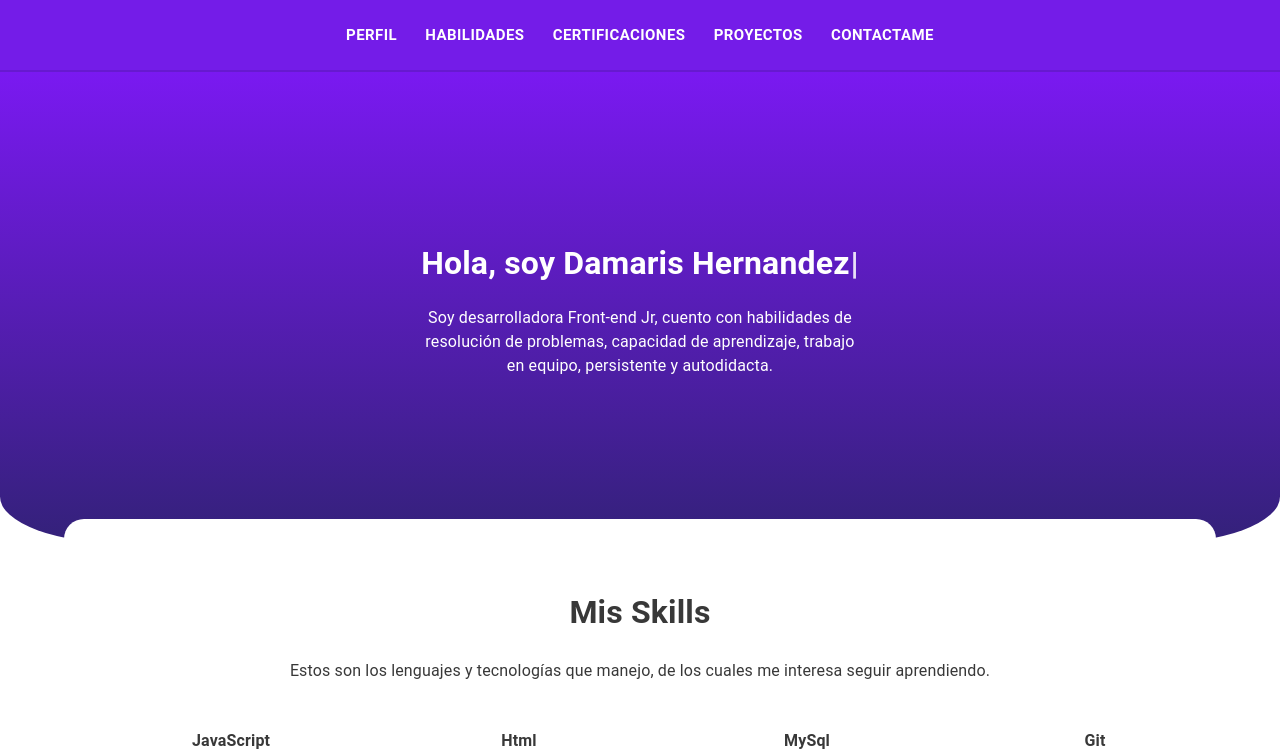
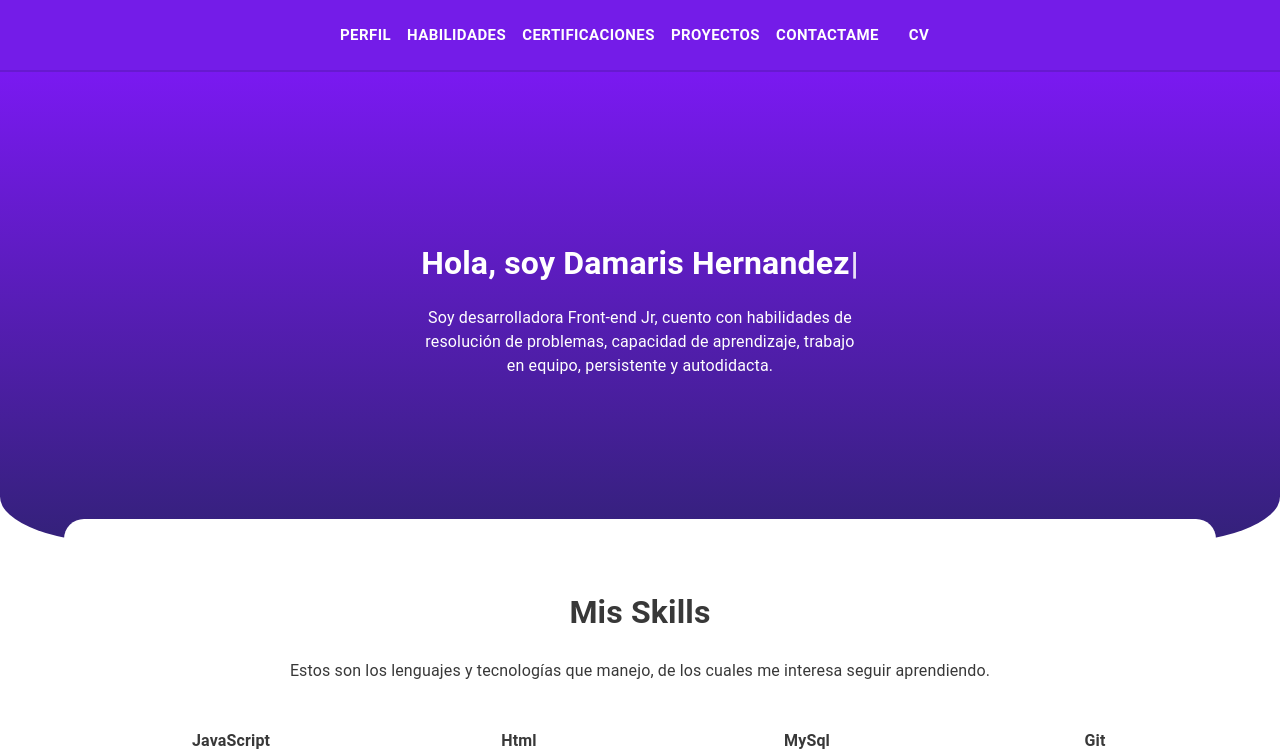
Before and after one commit to damarislh10/Portafolio_web_personal, a React (Create React App) app: page / in a window 1280 px wide. Shown: the top 756 px of the page. Built offline with nearby package versions, Linux system fonts and the light colour scheme; grey boxes are pictures that could not be loaded.

Commit message:
Responsive app

```diff
--- a/src/components/Navbar.js
+++ b/src/components/Navbar.js
@@ -24,6 +24,7 @@ import TipsAndUpdatesIcon from "@mui/icons-material/TipsAndUpdates";
 import WorkspacePremiumIcon from "@mui/icons-material/WorkspacePremium";
 import BuildIcon from "@mui/icons-material/Build";
 import ContactMailIcon from "@mui/icons-material/ContactMail";
+import InsertDriveFileIcon from "@mui/icons-material/InsertDriveFile";
 
 const drawerWidth = 240;
 
@@ -161,7 +162,7 @@ export const Navbar = ({ id }) => {
                 <List className="classesmenu">
                   {links.map(({ id, text, icon }, index) => (
                     <ListItem button key={index}>
-                      <ListItemIcon>{icon}</ListItemIcon>
+                      <ListItemIcon className="icon-menu">
                         <Link
                           className="link-menunav"
                           key={index}
@@ -172,10 +173,30 @@ export const Navbar = ({ id }) => {
                           offset={-70}
                         >
                           <ListItemText />
+                          <span className="text-link">{icon}</span>
+
                           {text}
                         </Link>
+                      </ListItemIcon>
                     </ListItem>
                   ))}
+                  <ListItem>
+                    <ListItemIcon className="icon-menu">
+                      <span className="text-link">
+                        <InsertDriveFileIcon />
+                      </span>
+
+                      <a
+                        href="https://drive.google.com/file/d/1Dtw_MW4KHd5dlp9OyOgtn2jm2mtxQ7Yb/view"
+                        target="_blank"
+                        rel="noreferrer"
+                        className="link-menunav link-cv"
+                      >
+                        <ListItemText />
+                        CV
+                      </a>
+                    </ListItemIcon>
+                  </ListItem>
                 </List>
               </Drawer>
             </Box>
@@ -210,6 +231,25 @@ export const Navbar = ({ id }) => {
                 </Link>
               </Button>
             ))}
+            <Button
+              className="buttonPages"
+              sx={{
+                my: 2,
+                color: "white",
+                display: "block",
+                fontWeight: "600",
+                fontSize: "15px",
+              }}
+            >
+              <a
+                className="cv-link"
+                href="https://drive.google.com/file/d/1Dtw_MW4KHd5dlp9OyOgtn2jm2mtxQ7Yb/view"
+                target="_blank"
+                rel="noreferrer"
+              >
+                CV
+              </a>
+            </Button>
           </Box>
         </Toolbar>
       </Container>
--- a/src/styles/certifications.css
+++ b/src/styles/certifications.css
@@ -76,7 +76,8 @@
     margin-top: 0%;
   }
   .container-col {
-    width: 90%;
+    width: 100%;
+    margin: auto;
     margin-bottom: 70%;
   }
   .row-frecode {
--- a/src/styles/myWork.css
+++ b/src/styles/myWork.css
@@ -70,6 +70,7 @@ p {
   }
   .imageProject {
     width: 350px;
+    margin-top: 2%;
   }
   .titleProject {
     text-align: center;
@@ -77,5 +78,6 @@ p {
   .container-btnWork {
     display: flex;
     justify-content: center;
+    margin-bottom: 2%;
   }
 }
--- a/src/styles/navBar.css
+++ b/src/styles/navBar.css
@@ -19,11 +19,36 @@
   color: #b7b1ce;
 }
 
-.link-menunav{
-  /* background-color: aqua !important; */
-  display: block;
+.link-menunav {
+  display: flex;
+  width: 100%;
   padding: 0 2%;
 }
-.lista-menu{
+.text-link {
+  margin-right: 15%;
+}
+
+.lista-menu {
   background-color: #1d9e3b !important;
 }
+
+.cv-link {
+  text-decoration: none;
+  color: #fff;
+}
+.cv-link:hover {
+  color: #b7b1ce;
+}
+
+.link-cv {
+  text-decoration: none;
+  color: rgba(0, 0, 0, 0.54);
+  font-size: 16px;
+}
+
+.icon-menu {
+  width: 10px !important;
+}
+.icon-menu:hover {
+  color: #5b43d6 !important;
+}
```
Also changed, not shown: src/styles/networkSocial.css (line endings or trailing spaces). Lines whose indentation alone changed are shown as unchanged.
